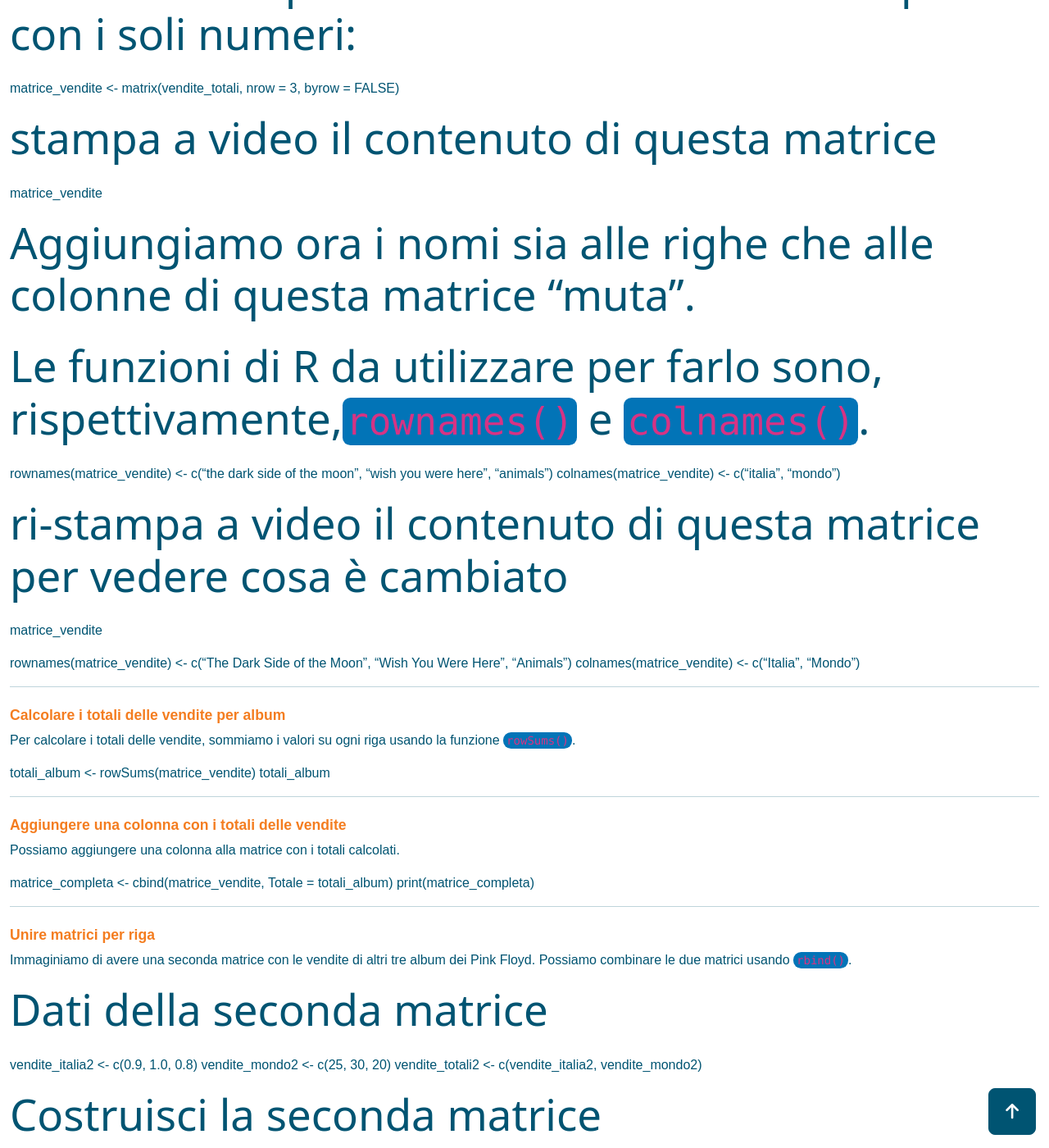
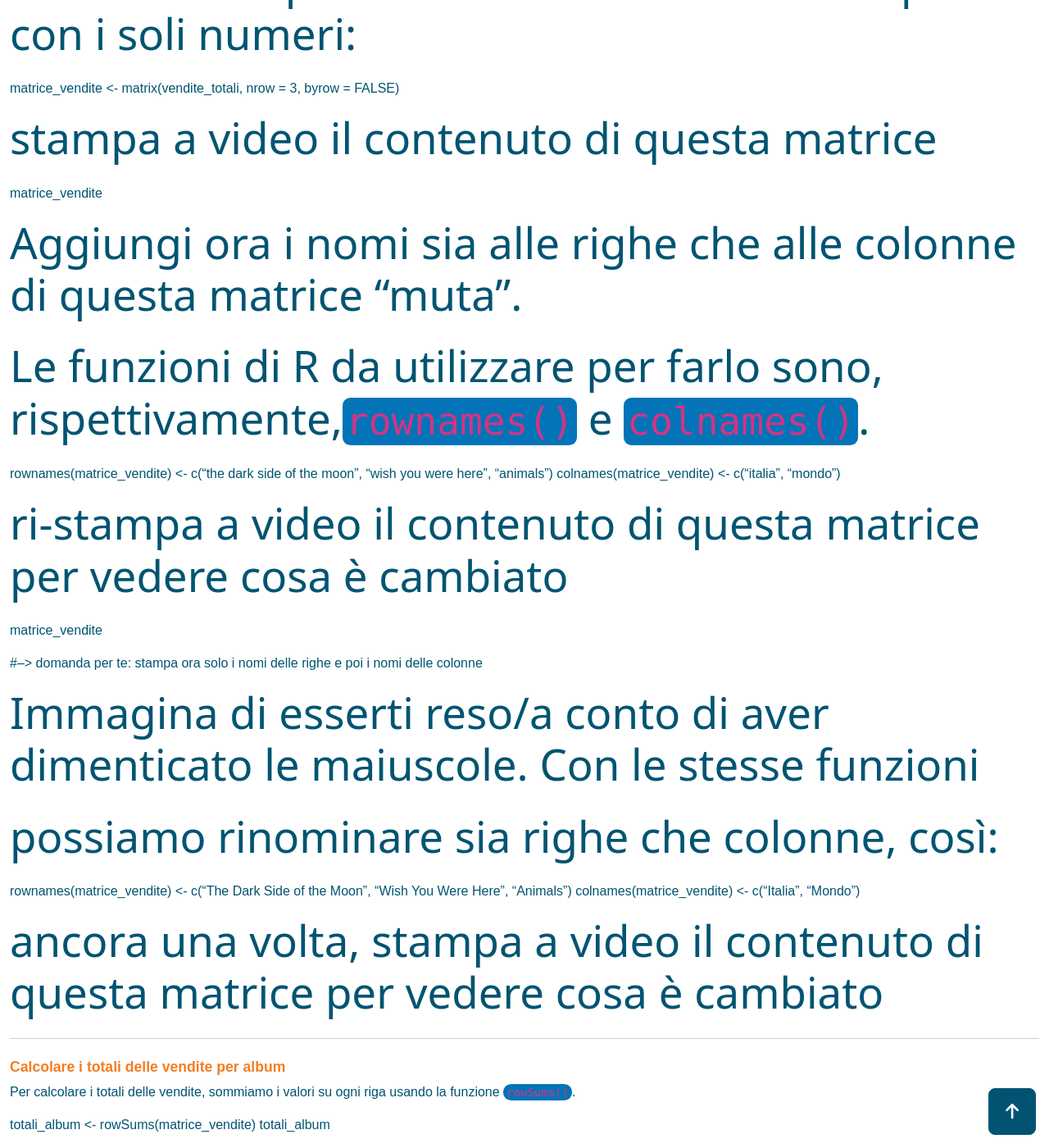
Before and after one commit to maghetta/Corso-R-livello-base__BBC, a Jekyll site: the page built from pages/tutorials/Matrici_in_R.md, in a window 1280 px wide and 1400 px high, scrolled down 3247 px. Shown: the whole window at 82% size. Built offline with Jekyll 4.4.1, drawn with Linux system fonts in a browser that asks for light colours.

Commit message:
Update Matrici_in_R.md

```diff
--- a/pages/tutorials/Matrici_in_R.md
+++ b/pages/tutorials/Matrici_in_R.md
@@ -59,7 +59,7 @@ matrice_vendite <- matrix(vendite_totali, nrow = 3, byrow = FALSE)
 # stampa a video il contenuto di questa matrice
 matrice_vendite
 
-# Aggiungiamo ora i nomi sia alle righe che alle colonne di questa matrice "muta".
+# Aggiungi ora i nomi sia alle righe che alle colonne di questa matrice "muta".
 # Le funzioni di R da utilizzare per farlo sono, rispettivamente,`rownames()` e `colnames()`.
 
 rownames(matrice_vendite) <- c("the dark side of the moon", "wish you were here", "animals")
@@ -68,9 +68,15 @@ colnames(matrice_vendite) <- c("italia", "mondo")
 # ri-stampa a video il contenuto di questa matrice per vedere cosa è cambiato
 matrice_vendite
 
+#--> domanda per te: stampa ora solo i nomi delle righe e poi i nomi delle colonne
+
+# Immagina di esserti reso/a conto di aver dimenticato le maiuscole. Con le stesse funzioni
+# possiamo rinominare sia righe che colonne, così:
+
 rownames(matrice_vendite) <- c("The Dark Side of the Moon", "Wish You Were Here", "Animals")
 colnames(matrice_vendite) <- c("Italia", "Mondo")
 
+# ancora una volta, stampa a video il contenuto di questa matrice per vedere cosa è cambiato
 
 ---
 
```
